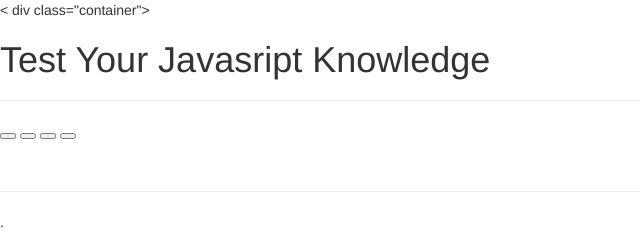
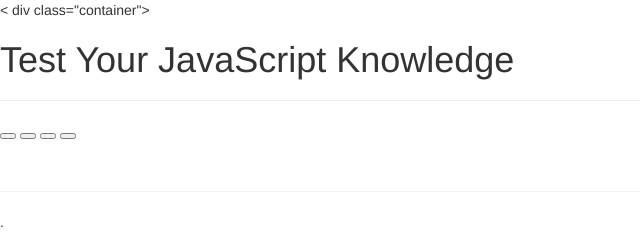
Before and after one commit to WairimuKariuki/Quiz-Board, a plain HTML site: page index.html in a window 1280 px wide. Shown: the whole page, without its empty margins (0-640 px from the left). Drawn offline with nearby package versions, Linux system fonts and the light colour scheme; files that its build step writes are made by us from their sources.

Commit message:
corrected word

```diff
--- a/index.html
+++ b/index.html
@@ -12,7 +12,7 @@
   <body>
   < div class="container">
     <div id="quiz">
-        <h1>Test Your Javasript Knowledge</h1>
+        <h1>Test Your JavaScript Knowledge</h1>
         <hr style="margin-bottom:20px">
 
         <p id="question"></p>
```
